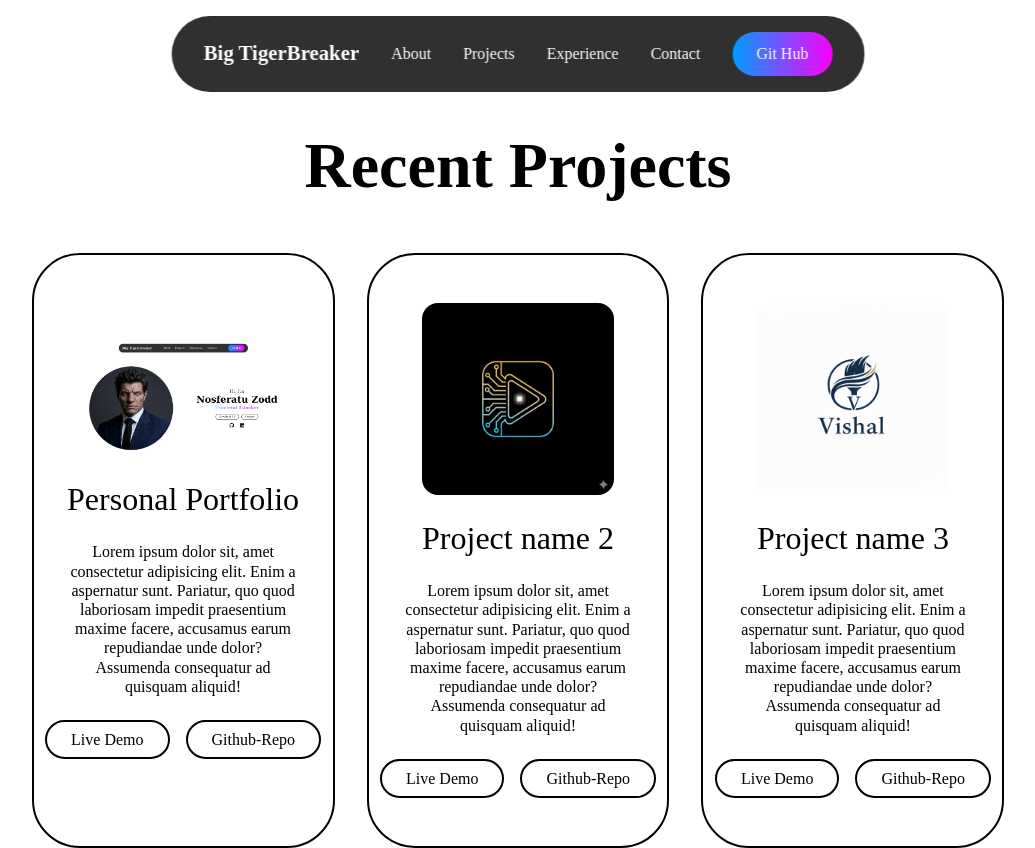
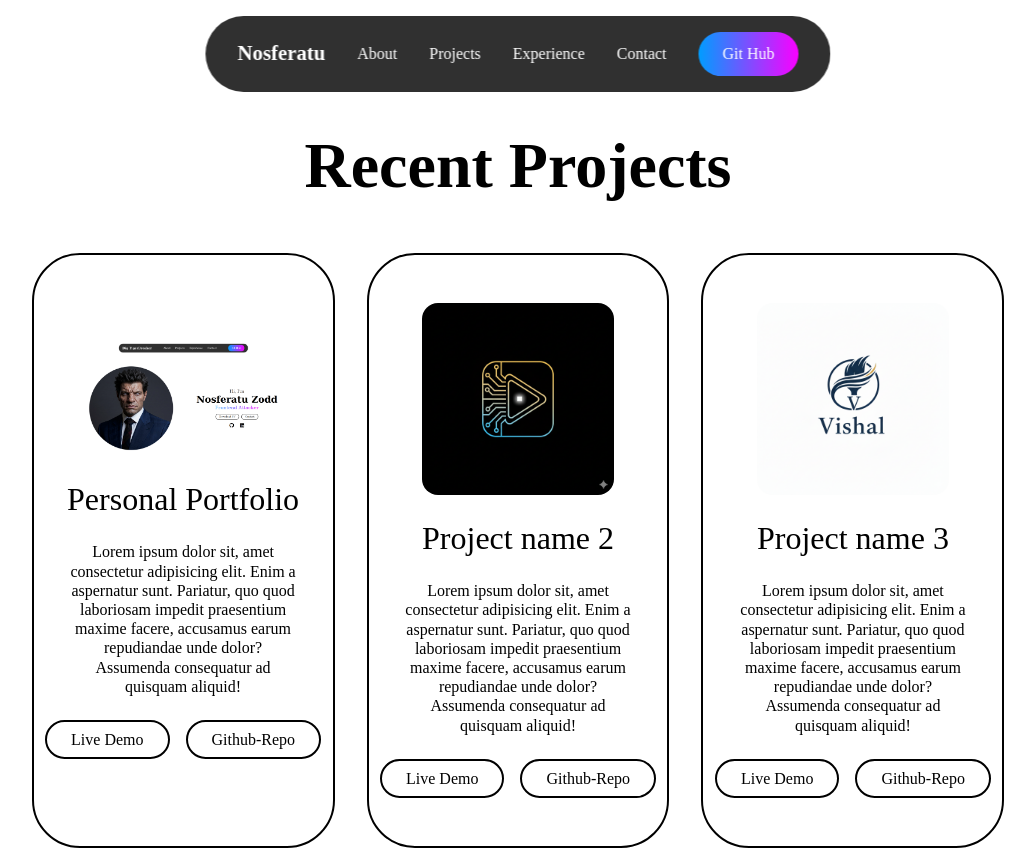
Before and after one commit to Zod364/portfolio, a plain HTML site: page projects.html in a window 1280 px wide. Shown: the top 848 px of the page, without its empty margins (122-1157 px from the left). Drawn offline with Linux system fonts and the light colour scheme.

Commit message:
changd logo name

```diff
--- a/projects.html
+++ b/projects.html
@@ -10,7 +10,7 @@
 </head>
 <body>
     <header class="header">
-        <a href="#"  class="logo"><span>Big TigerBreaker</span></a>
+        <a href="#"  class="logo"><span>Nosferatu</span></a>
         <ul class="nav-links">
             <li>
                 <a href="./about.html">About</a>
```
